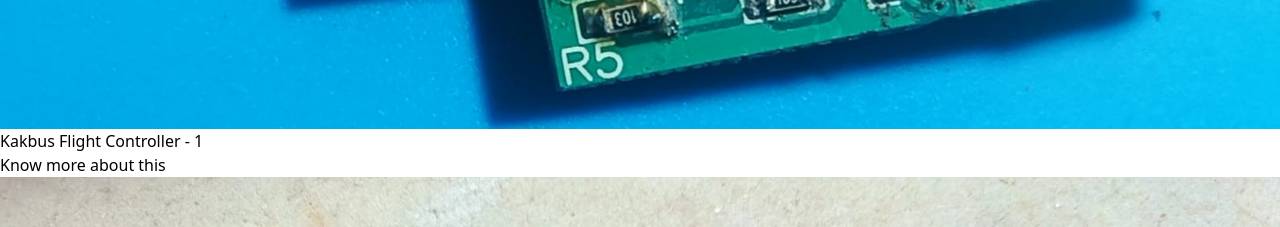
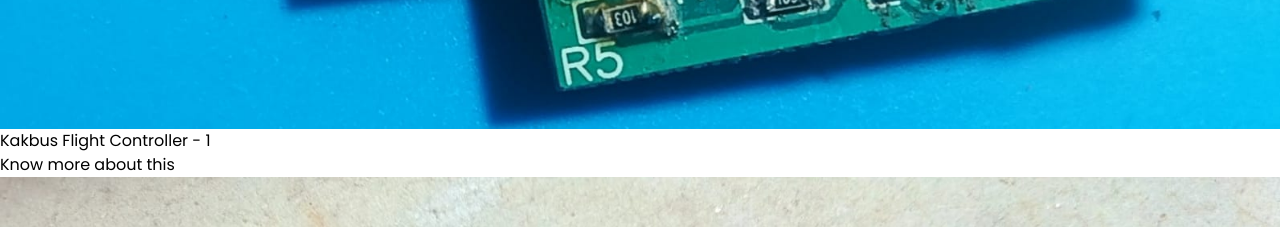
Before and after one commit to RNRRAJAT/Kakbus, a React (Vite) app: page /projects in a window 1280 px wide. Shown: the part 1880-2107 px from the top of the page. Built offline with nearby package versions, Linux system fonts and the light colour scheme.

Commit message:
final change for today

```diff
--- a/public/projects.json
+++ b/public/projects.json
@@ -2,16 +2,12 @@
     {
       "Title": "Kakbus Flight Controller - 1",
       "Image": "/Projects/projectImage1.jpg",
-      "Description": " "
-    },
-    {
-      "Title": "LC METER",
-      "Image": "/Projects/projectImage2.jpg",
-      "Description": "This is a LC METER which consists of ->\n\n i) ATMEGA328P - 1\n ii) LM339 IC - 1\n iii) 16*2 LCD WITH I2C - 1\n iv) LM7805-1\n v) 100nF Capacitors - 2\n vi) 22pF Capacitors- 2,16 MHz -1\n vii) 1N4007 -2\n viii) 10K Resistors- 5\n ix) 220 ohm,150 ohm Resistor-1\n x) 330 ohm resistors - 2\n xi) PUSH BUTTONS - 3\n xii) Slide Switch -1,LED-1\n\n It can measure precisely ->\n i) Inductance -> from (10uH-1H)\n ii) Small Capacitances -> from ( 3 pF – 100 nF)\n iii) Big Capacitances -> from (100 nF – 5mF)\n\n It also consists an onboard Programming feature. The ATMEGA328P can be Programmed using FTDI module. The circuit can be powered using 9V battery. If any problem happens, the microcontroller gets hard reset. You can contact at the given mail – karanurag450@gmail.com"
+      "Description": "No description available right now"
     },
     {
       "Title": "LC METER",
       "Image": "/Projects/projectImage2.jpg",
       "Description": "This is a LC METER which consists of ->\n\n i) ATMEGA328P - 1\n ii) LM339 IC - 1\n iii) 16*2 LCD WITH I2C - 1\n iv) LM7805-1\n v) 100nF Capacitors - 2\n vi) 22pF Capacitors- 2,16 MHz -1\n vii) 1N4007 -2\n viii) 10K Resistors- 5\n ix) 220 ohm,150 ohm Resistor-1\n x) 330 ohm resistors - 2\n xi) PUSH BUTTONS - 3\n xii) Slide Switch -1,LED-1\n\n It can measure precisely ->\n i) Inductance -> from (10uH-1H)\n ii) Small Capacitances -> from ( 3 pF – 100 nF)\n iii) Big Capacitances -> from (100 nF – 5mF)\n\n It also consists an onboard Programming feature. The ATMEGA328P can be Programmed using FTDI module. The circuit can be powered using 9V battery. If any problem happens, the microcontroller gets hard reset. You can contact at the given mail – karanurag450@gmail.com"
     }
+
 ]
--- a/src/App.css
+++ b/src/App.css
@@ -1,3 +1,6 @@
+*{
+  font-family: "Poppins", sans-serif;
+}
 .underline-hover {
     position: relative;
     cursor: pointer;
--- a/src/components/Footer.jsx
+++ b/src/components/Footer.jsx
@@ -12,7 +12,7 @@ const Footer = () => {
         <div>CONTACT US</div>
         <div>
 
-          <div>+91 - </div>
+          {/* <div>+91 - XXXXXXXXXX</div> */}
           <div>terawattkakbus@gmail.com</div>
 
 
--- a/src/components/Footer2.jsx
+++ b/src/components/Footer2.jsx
@@ -12,7 +12,7 @@ const Footer2 = () => {
             <div>CONTACT US</div>
             <div>
 
-            <div>+91 - </div>
+            {/* <div>+91 - </div> */}
             <div>terawattkakbus@gmail.com</div>
             </div>
 
--- a/src/components/Nav2.jsx
+++ b/src/components/Nav2.jsx
@@ -21,7 +21,7 @@ const Nav2 = () => {
     <>
     <nav className='h-20 flex justify-between fixed top-0 left-0 w-[100vw] z-10 bg-black'>
         <div className="navLeft ml-6 flex items-center">
-          <img className='w-16 rounded-md ml-10 cursor-pointer' src="\greatkakbus.png" alt="" />
+          <Link to='/'><img className='w-16 rounded-md ml-10 cursor-pointer' src="\greatkakbus.png" alt="" /></Link>
         </div>
         <div className="navRight mr-40 flex items-center ">
           <ul className='flex gap-10 text-xl '>
--- a/src/components/ProjectDetails.jsx
+++ b/src/components/ProjectDetails.jsx
@@ -14,9 +14,9 @@ const ProjectDetails = () => {
   if (!state) return <div className="text-white p-10">No project data available.</div>;
 
   return (
-    <div className="min-h-screen bg-zinc-900 text-white p-10 mt-20 flex flex-col items-center">
+    <div className="min-h-screen bg-zinc-950 text-white p-10 mt-20 flex flex-col items-center">
       <h1 className="text-4xl font-bold mb-6">{state.Title}</h1>
-      <div className="w-[70vw] container flex justify-between gap-20">
+      <div className="w-[70vw] container flex justify-between gap-20 mt-10">
 
       <img
         src={state.Image}  // Correct image path relative to the public folder
--- a/src/index.css
+++ b/src/index.css
@@ -1,3 +1,4 @@
+@import url('https://fonts.googleapis.com/css2?family=Poppins:ital,wght@0,100;0,200;0,300;0,400;0,500;0,600;0,700;0,800;0,900;1,100;1,200;1,300;1,400;1,500;1,600;1,700;1,800;1,900&family=Roboto:ital,wght@0,100..900;1,100..900&display=swap');
 @tailwind base;
 @tailwind components;
 @tailwind utilities;
```
